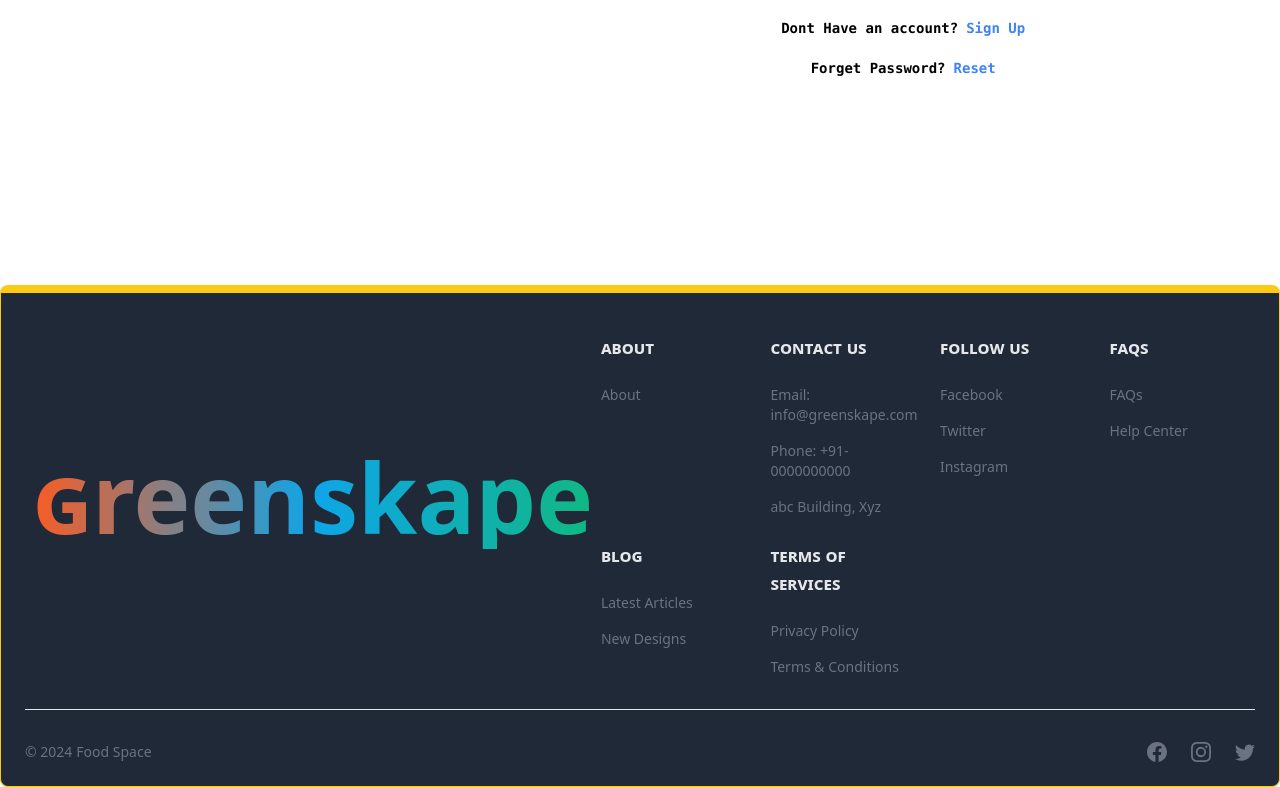
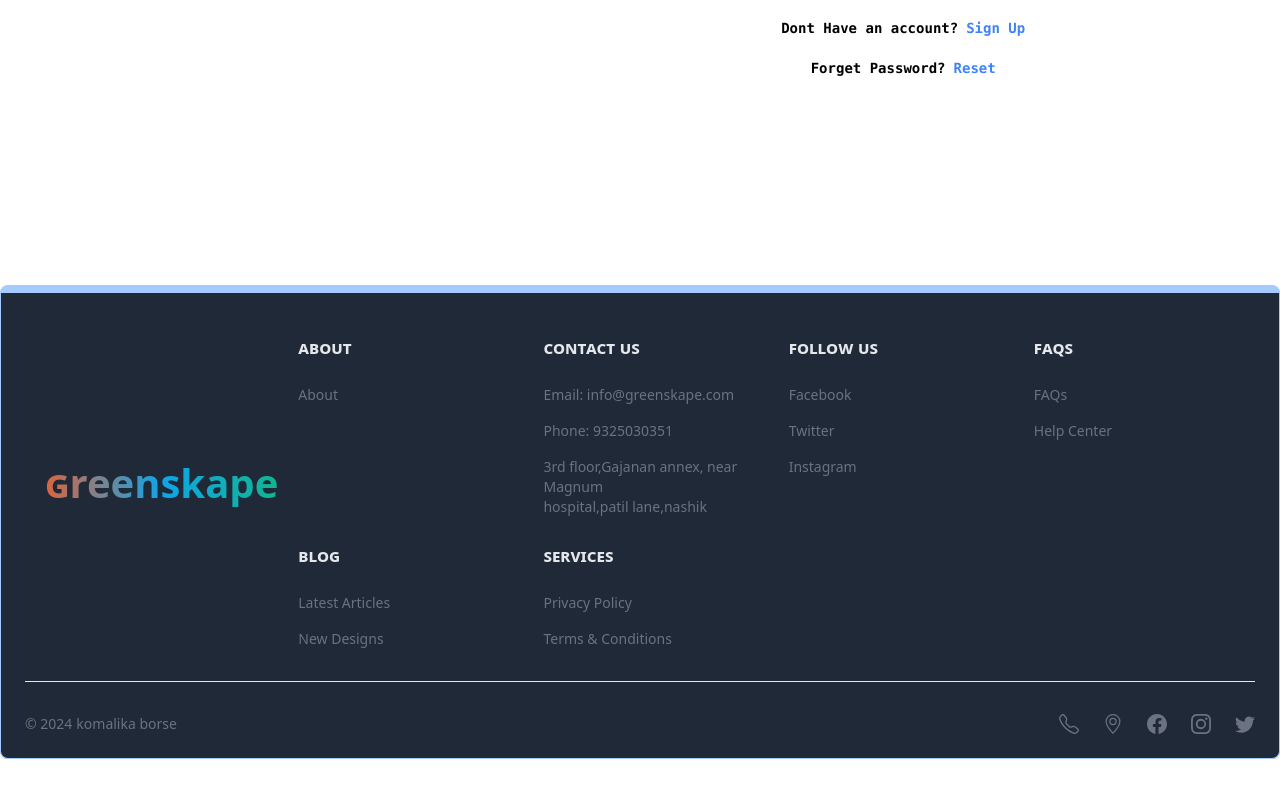
Before and after one commit to malikaborse/MCA-PROJECT-, a React (Vite) app in the folder project-main/Client/: page /signin in a window 1280 px wide. Shown: the part 555-1342 px from the top of the page. After the commit the page ends 1314 px from the top, so only its background shows below. Built offline with nearby package versions, Linux system fonts and the light colour scheme.

Commit message:
satuday chenges

```diff
--- a/project-main/Client/src/components/Footer/Footer.jsx
+++ b/project-main/Client/src/components/Footer/Footer.jsx
@@ -1,35 +1,38 @@
 import React from 'react'
 import { Footer } from 'flowbite-react';
 import { Link } from 'react-router-dom';
-import { BsFacebook, BsInstagram, BsTwitter, BsGithub, BsDribbble } from 'react-icons/bs';
+import { BsFacebook, BsInstagram, BsTwitter,BsGeoAlt, BsTelephone } from 'react-icons/bs';
 
 const FooterS = () => {
     return (
-        <Footer container className='border border-t-8 border-yellow-300 bg-gray-800'>
+        <Footer container className='border border-t-8 border-blue-300 bg-gray-800'>
             <div className='w-full mx-auto text-white'>
                 <div className='grid w-full justify-between items-center sm:flex md:grid-cols-1'>
                     <div className='my-5'>
                         <Link to='/' className='font-bold text-5xl md:text-8xl text-center ' style={{ fontVariant: 'unicase' }}>
-                            <div className='px-2 py-1 bg-gradient-to-r from-orange-500 via-sky-500 to-emerald-500 rounded-lg text-transparent bg-clip-text'>
+                            <div className='px-5 py-1 bg-gradient-to-r from-orange-500 via-sky-500 to-emerald-500 rounded-lg text-transparent bg-clip-text 'style={{ fontSize: '40px' }}>
                                 Greenskape
                             </div>
                         </Link>
                     </div>
                     <div className='grid grid-cols-2 gap-8 mt-4 sm:grid-cols-4 sm:gap-6'>
+                        {/*About*/}
                         <div>
                             <Footer.Title className='text-gray-200 text-lg font-semibold' style={{ fontVariant: 'unicase' }} title='About' />
                             <Footer.LinkGroup col>
                                 <Footer.Link className='hover:text-gray-300' href='/about'>About</Footer.Link>
                             </Footer.LinkGroup>
                         </div>
+                        {/*Contact*/}
                         <div>
                             <Footer.Title className='text-gray-200 text-lg font-semibold' style={{ fontVariant: 'unicase' }} title='Contact Us' />
                             <Footer.LinkGroup col>
                                 <Footer.Link className='hover:text-gray-300' href='#'>Email: info@greenskape.com</Footer.Link>
-                                <Footer.Link className='hover:text-gray-300' href='#'>Phone: +91-0000000000</Footer.Link>
-                                <Footer.Link className='hover:text-gray-300' href='#'>abc Building, Xyz</Footer.Link>
+                                <Footer.Link className='hover:text-gray-300' href='#'>Phone: 9325030351</Footer.Link>
+                                <Footer.Link className='hover:text-gray-300' href='#'>3rd floor,Gajanan annex, near Magnum hospital,patil lane,nashik</Footer.Link>
                             </Footer.LinkGroup>
                         </div>
+                        {/*Follow Us*/}
                         <div>
                             <Footer.Title className='text-gray-200 text-lg font-semibold' style={{ fontVariant: 'unicase' }} title='Follow Us' />
                             <Footer.LinkGroup col>
@@ -38,6 +41,7 @@ const FooterS = () => {
                                 <Footer.Link className='hover:text-gray-300' href='#'>Instagram</Footer.Link>
                             </Footer.LinkGroup>
                         </div>
+                        {/*FAQs*/}
                         <div>
                             <Footer.Title className='text-gray-200 text-lg font-semibold' style={{ fontVariant: 'unicase' }} title='FAQs' />
                             <Footer.LinkGroup col>
@@ -45,6 +49,7 @@ const FooterS = () => {
                                 <Footer.Link className='hover:text-gray-300' href='#'>Help Center</Footer.Link>
                             </Footer.LinkGroup>
                         </div>
+                      {/*Blog*/}
                         <div>
                             <Footer.Title className='text-gray-200 text-lg font-semibold' style={{ fontVariant: 'unicase' }} title='Blog' />
                             <Footer.LinkGroup col>
@@ -52,8 +57,10 @@ const FooterS = () => {
                                 <Footer.Link className='hover:text-gray-300' href='#'>New Designs</Footer.Link>
                             </Footer.LinkGroup>
                         </div>
+
+                        {/*Services*/}
                         <div>
-                            <Footer.Title className='text-gray-200 text-lg font-semibold' style={{ fontVariant: 'unicase' }} title='Terms of Services' />
+                            <Footer.Title className='text-gray-200 text-lg font-semibold' style={{ fontVariant: 'unicase' }} title='Services' />
                             <Footer.LinkGroup col>
                                 <Footer.Link className='hover:text-gray-300' href='#'>Privacy Policy</Footer.Link>
                                 <Footer.Link className='hover:text-gray-300' href='#'>Terms &amp; Conditions</Footer.Link>
@@ -64,12 +71,14 @@ const FooterS = () => {
                 <Footer.Divider />
                 <div className='w-full sm:flex sm:items-center sm:justify-between'>
                     <Footer.Copyright
-                        className='hover:text-gray-300'
+                        className='hover:text-pink-300'
                         href='#'
-                        by="Food Space"
+                        by="komalika borse"
                         year={new Date().getFullYear()}
                     />
                     <div className="flex gap-6 sm:mt-0 mt-4 sm:justify-center">
+                        <Footer.Icon className='hover:text-gray-300' href='#' icon={BsTelephone} />
+                        <Footer.Icon className='hover:text-gray-300' href='#' icon={BsGeoAlt} />
                         <Footer.Icon className='hover:text-gray-300' href='#' icon={BsFacebook} />
                         <Footer.Icon className='hover:text-gray-300' href='#' icon={BsInstagram} />
                         <Footer.Icon className='hover:text-gray-300' href='#' icon={BsTwitter} />
--- a/project-main/Client/src/components/Header/Header.jsx
+++ b/project-main/Client/src/components/Header/Header.jsx
@@ -40,7 +40,7 @@ const Header = () => {
                                     to="/menu"
                                     className={({ isActive }) => `block py-2 pr-4 pl-3 duration-200 ${isActive ? "text-black" : "text-gray-700"} border-b border-gray-100 hover:bg-gray-50 lg:hover:bg-transparent md:border-0 hover:text-teal-600 lg:p-0 font-semibold hidden sm:block`}
                                 >
-                                    ReadyMade
+                                    Furniture
                                 </NavLink>
                                 {showSearchInput && (
                                     <Link to='/search'>
```
